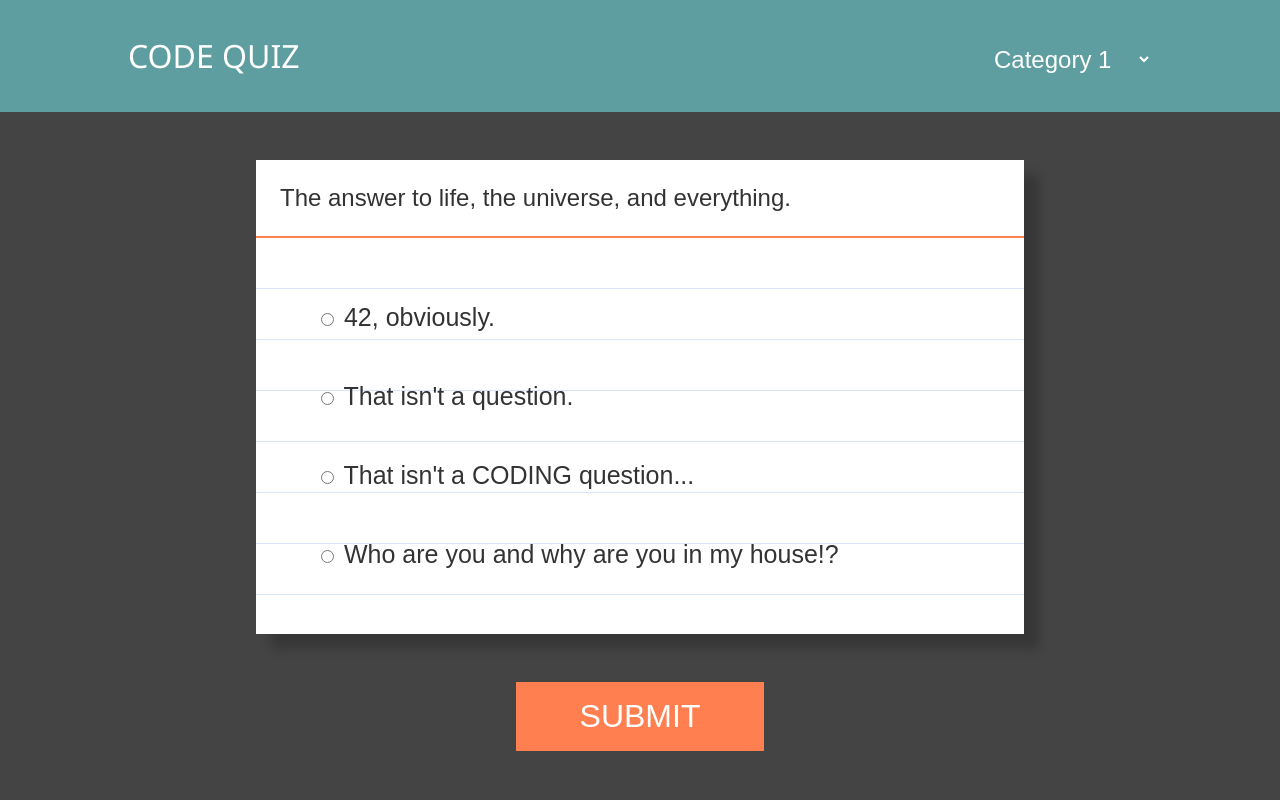
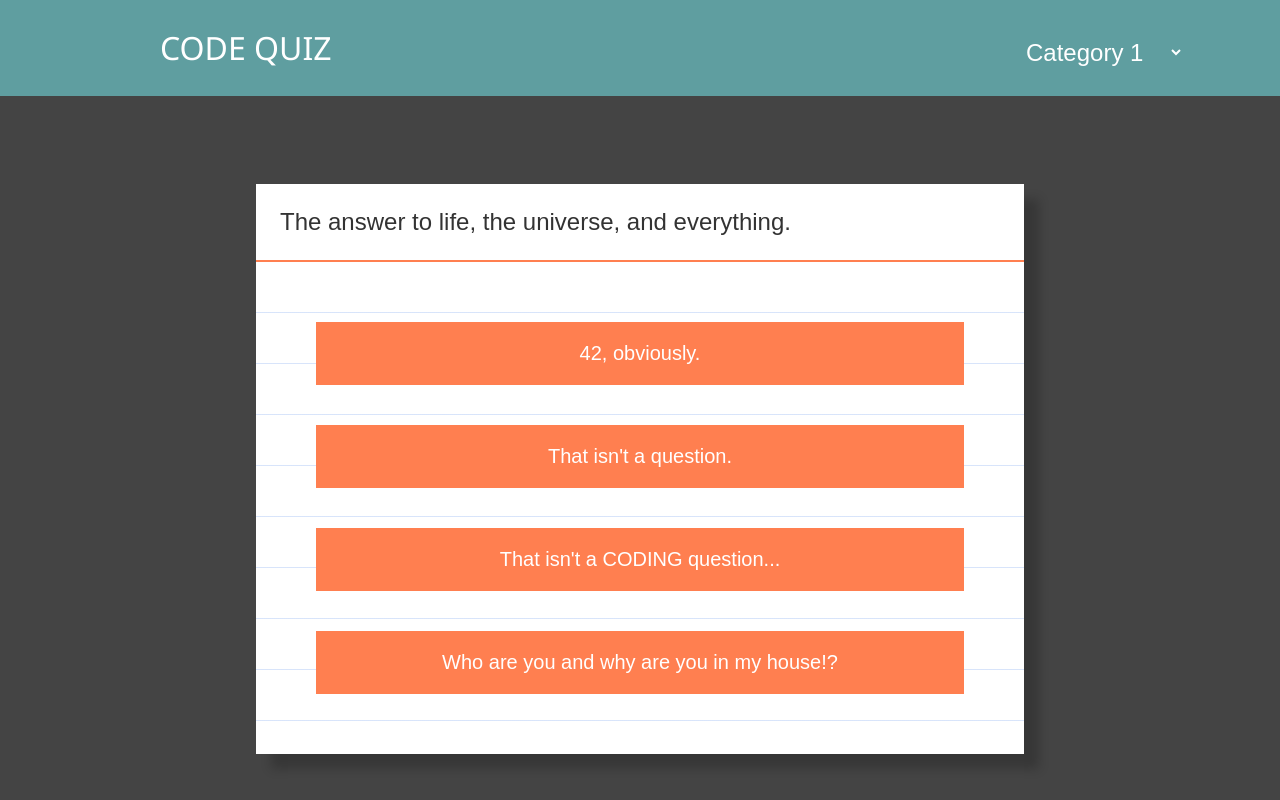
Before and after one commit to mathewjcohen/code-quiz, a React (Create React App) app in the folder client/: page / in a window 1280 px wide. Shown: the top 800 px of the page. Built offline with nearby package versions, Linux system fonts and the light colour scheme.

Commit message:
removed radio inputs and decided to user button elements instead. Also ditched 'submit' button. Temp alerts for button clicks

```diff
--- a/client/src/App.css
+++ b/client/src/App.css
@@ -1,6 +1,6 @@
 #quiz_wrap{
   margin: 0 auto;
   width: 1024px;
-  padding: 3em 0;
+  padding: 4.5em 0 3em 0;
   min-height: 80vh;
 }
--- a/client/src/App.js
+++ b/client/src/App.js
@@ -9,7 +9,7 @@ class App extends Component {
     super(props);
 
     this.state = {
-      questions: [
+      qArray: [
         {
           question: "The answer to life, the universe, and everything.",
           answers: [
@@ -30,7 +30,7 @@ class App extends Component {
       <div>
         <Header />
         <div id="quiz_wrap">
-          <QuizCard question={this.state.questions[0]} />
+          <QuizCard item={this.state.qArray[0]} />
         </div>
         <Footer/>
       </div>
--- a/client/src/components/footer/Footer.css
+++ b/client/src/components/footer/Footer.css
@@ -17,6 +17,13 @@
   color: #555;
 }
 
+#footer a{
+  color: cadetblue;
+  text-decoration: none;
+}
+#footer a:hover{
+  color: coral;
+}
 #footer .lana, #footer .mat{
   display: inline-block;
   vertical-align: top;
@@ -28,4 +35,6 @@
   width: 100%;
   padding-top: 5%;
   text-align: center;
+  color: #555;
+  font-size: .8em;
 }
--- a/client/src/components/footer/Footer.js
+++ b/client/src/components/footer/Footer.js
@@ -1,23 +1,22 @@
 import React, { Component } from "react";
-import ReactDOM from "react-dom";
 import "./Footer.css";
 
 class Footer extends Component {
   render() {
     return (
       <div id="footer">
-        <div class="container">
-          <div class="footer_top">CODE QUIZ</div>
-          <div class="lana">
+        <div className="container">
+          <div className="footer_top">CODE QUIZ</div>
+          <div className="lana">
             <h3>About Lana</h3>
             <p>
               Lorem ipsum dolor sit amet consectetur adipisicing elit.
               Reprehenderit delectus fugit corporis non deleniti ipsa repellat
               laboriosam magnam! Cupiditate, nobis!
             </p>
-            <p><a href="#">GitHub</a></p>
+            <p><a href="https://github.com/lanac">GitHub</a></p>
           </div>
-          <div class="mat">
+          <div className="mat">
             <h3>About Mathew</h3>
             <p>
               Lorem ipsum dolor sit amet consectetur adipisicing elit.
@@ -25,10 +24,10 @@ class Footer extends Component {
               laboriosam magnam! Cupiditate, nobis!
             </p>
             <p>
-              <a href="#">GitHub</a> | <a href="#">Twitter</a>{" "}
+              <a href="http://www.mathewcohen.com">Website</a> | <a href="https://github.com/mathewjcohen">GitHub</a> | <a href="http://www.twitter.com/matjcohen">Twitter</a> | <a href="https://www.linkedin.com/in/mathew-cohen-9223ba5a/">LinkedIn</a>
             </p>
           </div>
-          <div class="copyright">&copy; 2017 Lana & Mathew</div>
+          <div className="copyright">&copy; 2017 Lana & Mathew</div>
         </div>
       </div>
     );
--- a/client/src/components/header/Header.css
+++ b/client/src/components/header/Header.css
@@ -9,13 +9,16 @@
   }
 }
 header{
+  position: fixed;
+  width: 100%;
   font-family: 'Segoe UI', Tahoma, Geneva, Verdana, sans-serif;
-  line-height: 1.5em;
+  line-height: 1;
   font-size: 2em;
-  height: 1.5em;
+  height: 1em;
   padding: 1em;
   background: cadetblue;
-  animation: headerSlideIn 1s;
+  animation: headerSlideIn 1.75s;
+  z-index: 10;
 }
 
 header .container{
@@ -41,7 +44,7 @@ header .container{
 }
 #category_select select{
   border: none;
-  padding: .5em 1em;
+  padding: .25em 1em;
   font-size: .75em;
   background: cadetblue;
   color: #fff;
--- a/client/src/components/header/Header.js
+++ b/client/src/components/header/Header.js
@@ -1,12 +1,11 @@
 import React, { Component } from "react";
-import ReactDOM from "react-dom";
 import "./Header.css";
 
 class Header extends Component {
   render() {
     return (
       <header>
-        <div class="container">
+        <div className="container">
           <span id="brand_logo"><a href='/'>CODE QUIZ</a></span>
           <div id="category_select">
             <select>
--- a/client/src/components/quizcard/Quiz.css
+++ b/client/src/components/quizcard/Quiz.css
@@ -8,11 +8,12 @@
 }
 .card_wrap {
   margin: 0 auto;
+  margin-top: 7em;
   width: 75%;
   background: #fff;
   color: #333;
   box-shadow: 15px 15px 10px rgba(0,0,0,.2);
-  animation: cardAnim 1s;
+  animation: cardAnim .75s;
 }
 
 .card_title {
@@ -33,31 +34,19 @@
   );
 }
 .choice_wrap{
-  font-size: 1.25em;
+  font-size: 1em;
   padding: 1em 0;
 }
-
-.quiz_submit{
+.choice{
+  border: none;
   width: 100%;
-  margin: 0 auto;
-  padding: 3em 0;
   text-align: center;
+  padding: 1em 1.5em;
+  color: #fff;
+  font-size: 1em;
+  background: coral;
+  cursor: pointer;
 }
-@keyframes quizBtn{
-  from{
-    transform: translateX(3000px);
-  }
-  to{
-    transform: translateX(0);
-  }
+.choice:hover{
+  outline: 5px solid cadetblue;
 }
-.quiz_submit button{
-  border: none;
-  background: coral;
-  padding: .5em 2em;
-  color: white;
-  font-size: 2em;
-  text-transform: uppercase;
-  cursor: pointer;
-  animation: quizBtn 1s;
-}
--- a/client/src/components/quizcard/Quiz.js
+++ b/client/src/components/quizcard/Quiz.js
@@ -1,41 +1,58 @@
 import React, { Component } from "react";
-import ReactDOM from "react-dom";
 import "./Quiz.css";
+import Right from './Right';
+import Wrong from './Wrong';
 
-const QuizCard = ({ question }) => {
-  if (!question) {
+class QuizCard extends Component {
+  constructor(props) {
+    super(props);
+
+    this.state = { right: false, wrong: false };
+
+    this.question = this.props.item;
+  }
+
+  clicked(userAnswer){
+    if(userAnswer === this.question.answer){
+      alert("You answered correct!")
+      this.setState({right : true})
+    }else{
+      alert("Nope. You got it wrong.")
+      this.setState({wrong : true})
+    }
+  }
+
+  render() {
     return (
-      <div class="card_wrap">
-        <div class="card_title">Loading...</div>
-        <div class="card_body">&nbsp;</div>
+      <div>
+        <div className="card_wrap">
+          <div className="card_title">{this.question.question}</div>
+          <div className="card_body">
+            <div className="choice_wrap">
+              <button onClick={ () => { this.clicked(this.question.answers[0]) } } className="choice">
+                {this.question.answers[0]}
+              </button>
+            </div>
+            <div className="choice_wrap">
+              <button onClick={ () => { this.clicked(this.question.answers[1]) } } className="choice">
+                {this.question.answers[1]}
+              </button>
+            </div>
+            <div className="choice_wrap">
+              <button onClick={ () => { this.clicked(this.question.answers[2]) } } className="choice">
+                {this.question.answers[2]}
+              </button>
+            </div>
+            <div className="choice_wrap">
+              <button onClick={ () => { this.clicked(this.question.answers[3]) } } className="choice">
+                {this.question.answers[3]}
+              </button>
+            </div>
+          </div>
+        </div>
       </div>
     );
   }
-
-  return (
-    <div>
-      <div class="card_wrap">
-        <div class="card_title">{question.question}</div>
-        <div class="card_body">
-          <div class="choice_wrap">
-            <input type="radio" name="quiz" value="" /> {question.answers[0]}
-          </div>
-          <div class="choice_wrap">
-            <input type="radio" name="quiz" value="" /> {question.answers[1]}
-          </div>
-          <div class="choice_wrap">
-            <input type="radio" name="quiz" value="" /> {question.answers[2]}
-          </div>
-          <div class="choice_wrap">
-            <input type="radio" name="quiz" value="" /> {question.answers[3]}
-          </div>
-        </div>
-      </div>
-      <div class="quiz_submit">
-        <button>Submit</button>
-      </div>
-    </div>
-  );
-};
+}
 
 export default QuizCard;
--- /dev/null
+++ b/client/src/components/quizcard/Right.js
@@ -0,0 +1,12 @@
+import React from 'react';
+import './Quiz.css';
+
+const Right = () => {
+  return(
+    <div id="right">
+      You got it right!
+    </div>
+  )
+}
+
+export default Right;
--- /dev/null
+++ b/client/src/components/quizcard/Wrong.js
@@ -0,0 +1,12 @@
+import React from 'react';
+import './Quiz.css';
+
+const Wrong = () => {
+  return(
+    <div id="wrong">
+      You got it wrong!
+    </div>
+  )
+}
+
+export default Wrong;
--- a/client/src/index.css
+++ b/client/src/index.css
@@ -5,3 +5,7 @@ body {
   background: #444;
   color: #fff;
 }
+
+#root{
+  overflow: hidden;
+}
```
